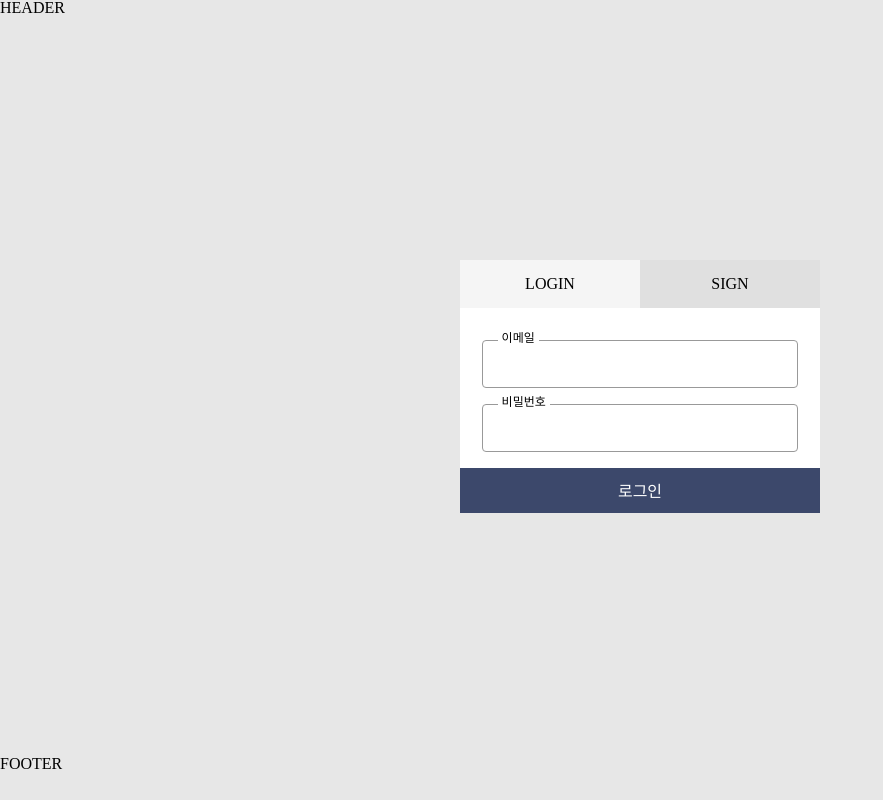
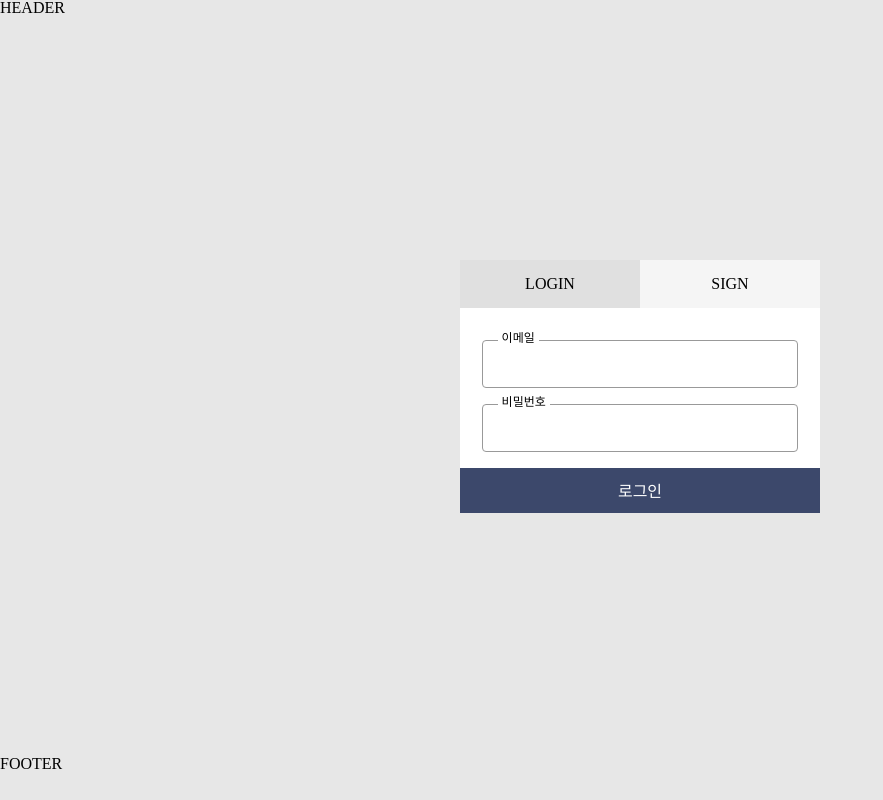
Before and after one commit to naturej/react-hooktodo, a React (Create React App) app: page / in a window 1280 px wide. Shown: the whole page, without its empty margins (0-883 px from the left). Built offline with nearby package versions, Linux system fonts and the light colour scheme.

Commit message:
feat: useState로 isFormLogin 상태관리 추가

```diff
--- a/src/pages/main/index.js
+++ b/src/pages/main/index.js
@@ -2,19 +2,24 @@ import styled from "styled-components";
 import SignInForm from "./components/Signin";
 import SignUpForm from "./components/Signup";
 import { flexCenter } from "../../styles/common";
+import { useState } from "react";
 const MainPage = () => {
-  let isFormLogin = true;
+  const [isFormLogin, setIsFormLogin] = useState(true);
 
   const onClickFormHeader = (e) => {
     const { innerText } = e.target;
-    isFormLogin = innerText === "LOGIN" ? true : false;
+    innerText === "LOGIN" ? setIsFormLogin(true) : setIsFormLogin(false);
   };
 
   return (
     <S.Container>
       <S.Header>
-        <S.LoginHeader onClick={onClickFormHeader}>LOGIN</S.LoginHeader>
-        <S.SignUpHeader onClick={onClickFormHeader}>SIGN</S.SignUpHeader>
+        <S.LoginHeader isFormLogin={isFormLogin} onClick={onClickFormHeader}>
+          LOGIN
+        </S.LoginHeader>
+        <S.SignUpHeader isFormLogin={isFormLogin} onClick={onClickFormHeader}>
+          SIGN
+        </S.SignUpHeader>
       </S.Header>
       {isFormLogin ? <SignInForm /> : <SignUpForm />}
     </S.Container>
```
